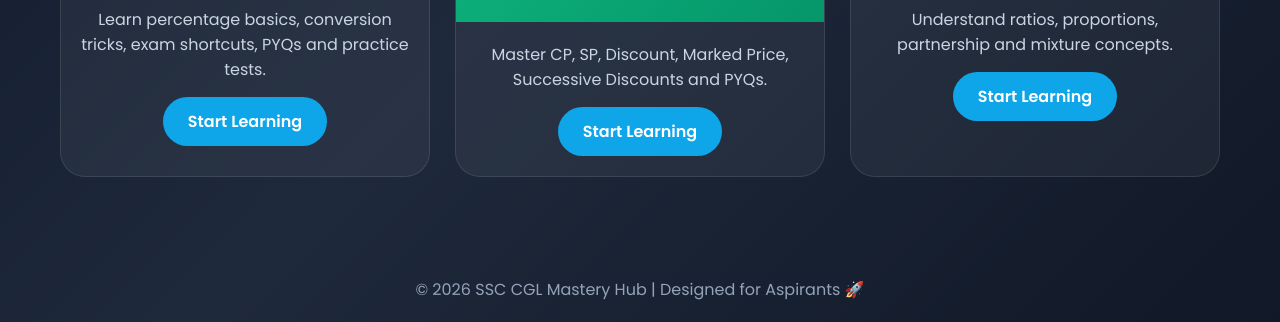
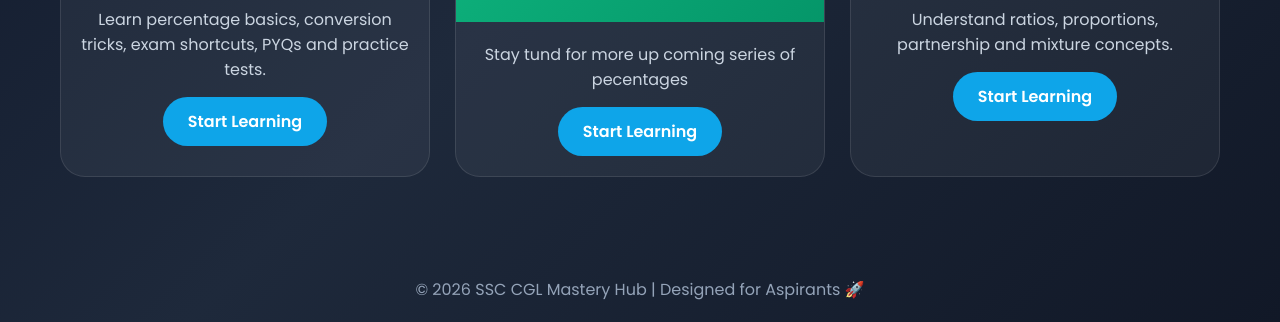
Before and after one commit to srinussc/percentages, a plain HTML site: page index.html in a window 1280 px wide. Shown: the part 585-907 px from the top of the page. Drawn offline with Linux system fonts and the light colour scheme.

Commit message:
Update index.html

```diff
--- a/index.html
+++ b/index.html
@@ -206,8 +206,7 @@ footer{
             </div>
 
             <div class="card-body">
-                Master CP, SP, Discount, Marked Price,
-                Successive Discounts and PYQs.
+                Stay tund for more up coming series of pecentages
                 <br>
                 <a href="profit-loss/">Start Learning</a>
             </div>
```
